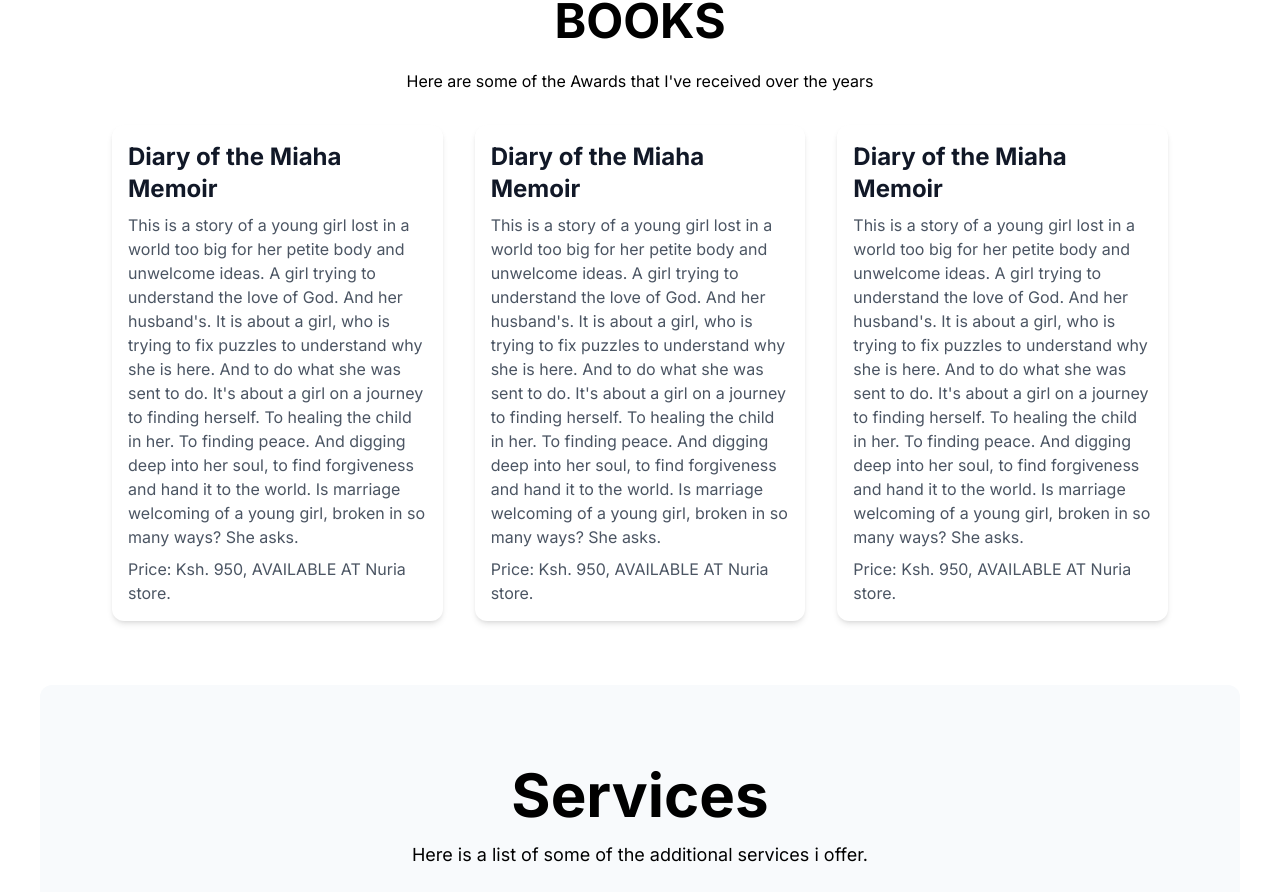
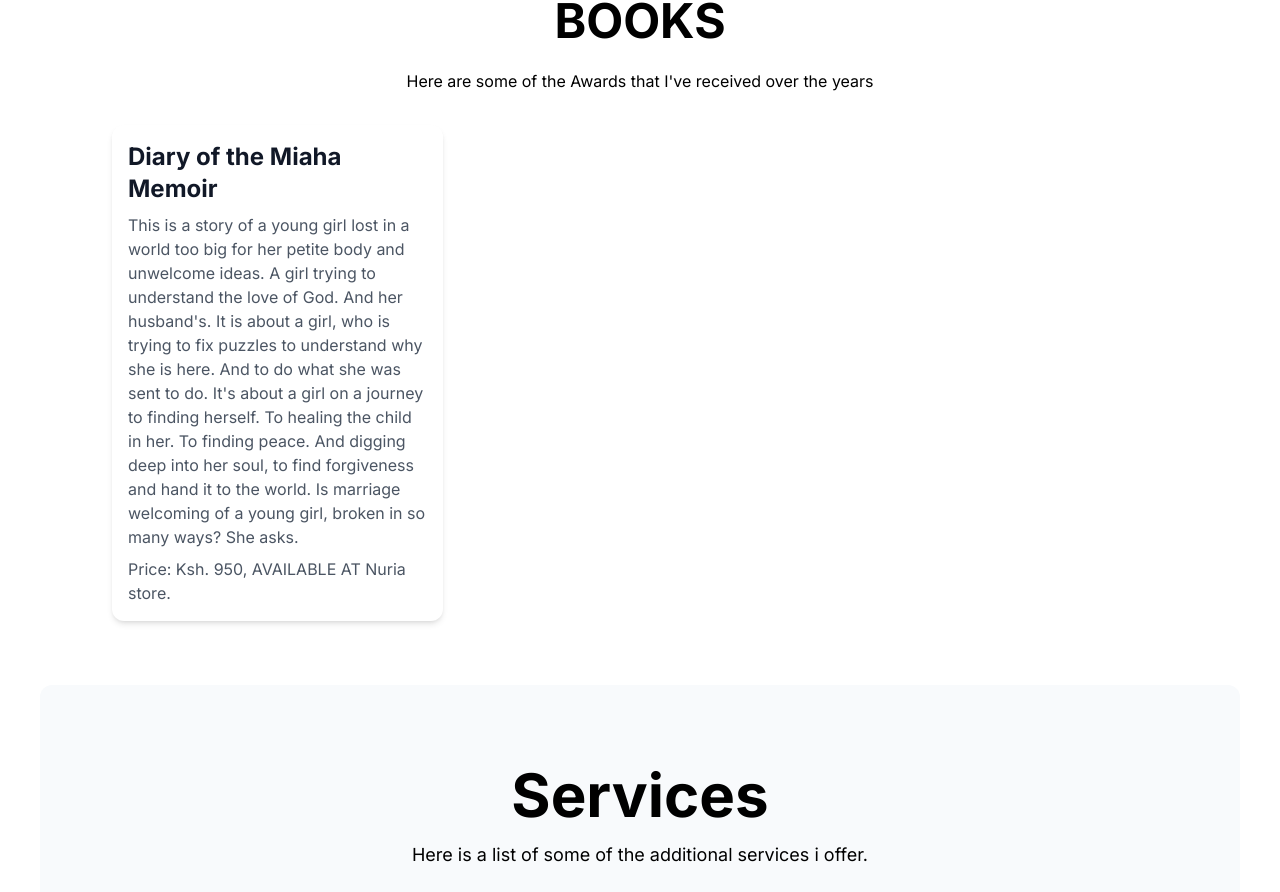
Before and after one commit to realgitau/complete-online-office, a Next.js app: page / in a window 1280 px wide. Shown: the part 2377-3269 px from the top of the page. Built offline with nearby package versions, Linux system fonts and the light colour scheme.

Commit message:
14th commit

```diff
--- a/components/Books/Books.tsx
+++ b/components/Books/Books.tsx
@@ -25,18 +25,6 @@ const Books = () => {
       price: "Ksh. 950, AVAILABLE AT Nuria store.",
       description: "This is a story of a young girl lost in a world too big for her petite body and unwelcome ideas. A girl trying to understand the love of God. And her husband's. It is about a girl, who is trying to fix puzzles to understand why she is here. And to do what she was sent to do. It's about a girl on a journey to finding herself. To healing the child in her. To finding peace. And digging deep into her soul, to find forgiveness and hand it to the world. Is marriage welcoming of a young girl, broken in so many ways? She asks."
     },
-    {
-      title: "Diary of the Miaha Memoir",
-      imageSrc: "/verahprofile.jpeg",
-      price: "Ksh. 950, AVAILABLE AT Nuria store.",
-      description: "This is a story of a young girl lost in a world too big for her petite body and unwelcome ideas. A girl trying to understand the love of God. And her husband's. It is about a girl, who is trying to fix puzzles to understand why she is here. And to do what she was sent to do. It's about a girl on a journey to finding herself. To healing the child in her. To finding peace. And digging deep into her soul, to find forgiveness and hand it to the world. Is marriage welcoming of a young girl, broken in so many ways? She asks."
-    },
-    {
-      title: "Diary of the Miaha Memoir",
-      imageSrc: "/verahprofile.jpeg",
-      price: "Ksh. 950, AVAILABLE AT Nuria store.",
-      description: "This is a story of a young girl lost in a world too big for her petite body and unwelcome ideas. A girl trying to understand the love of God. And her husband's. It is about a girl, who is trying to fix puzzles to understand why she is here. And to do what she was sent to do. It's about a girl on a journey to finding herself. To healing the child in her. To finding peace. And digging deep into her soul, to find forgiveness and hand it to the world. Is marriage welcoming of a young girl, broken in so many ways? She asks."
-    },
     // Add more book entries here
   ];
 
```
